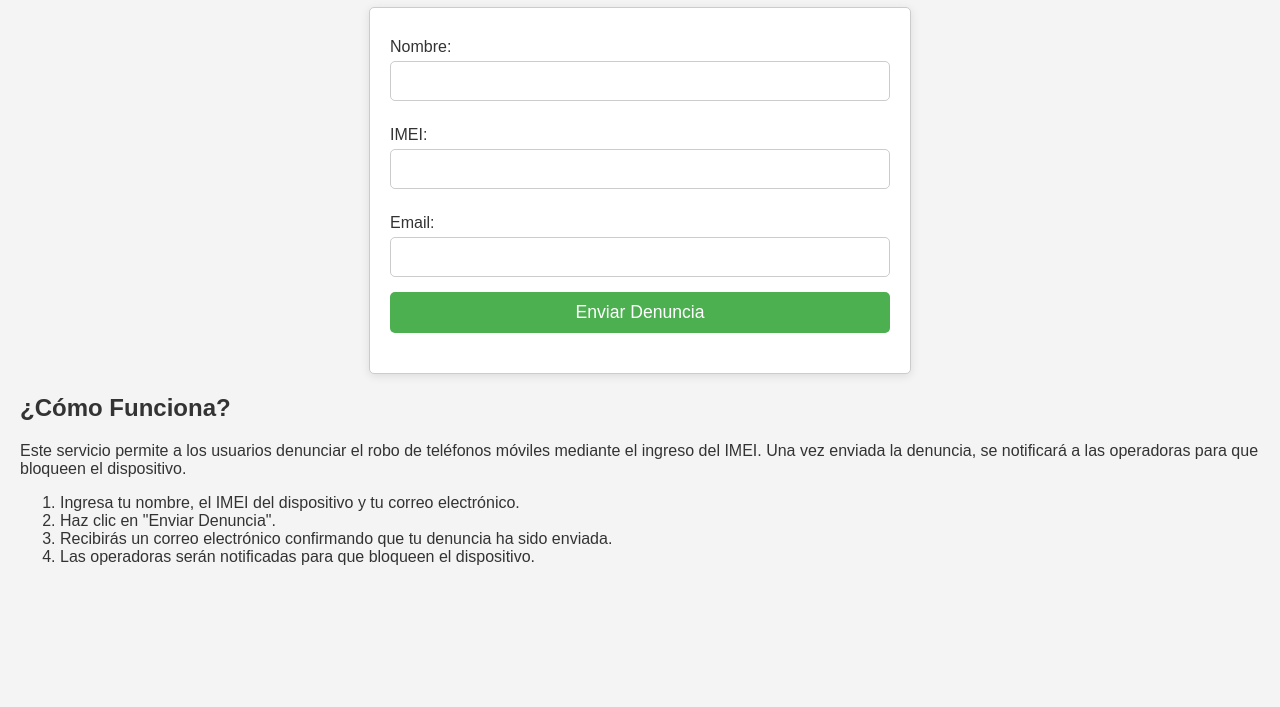
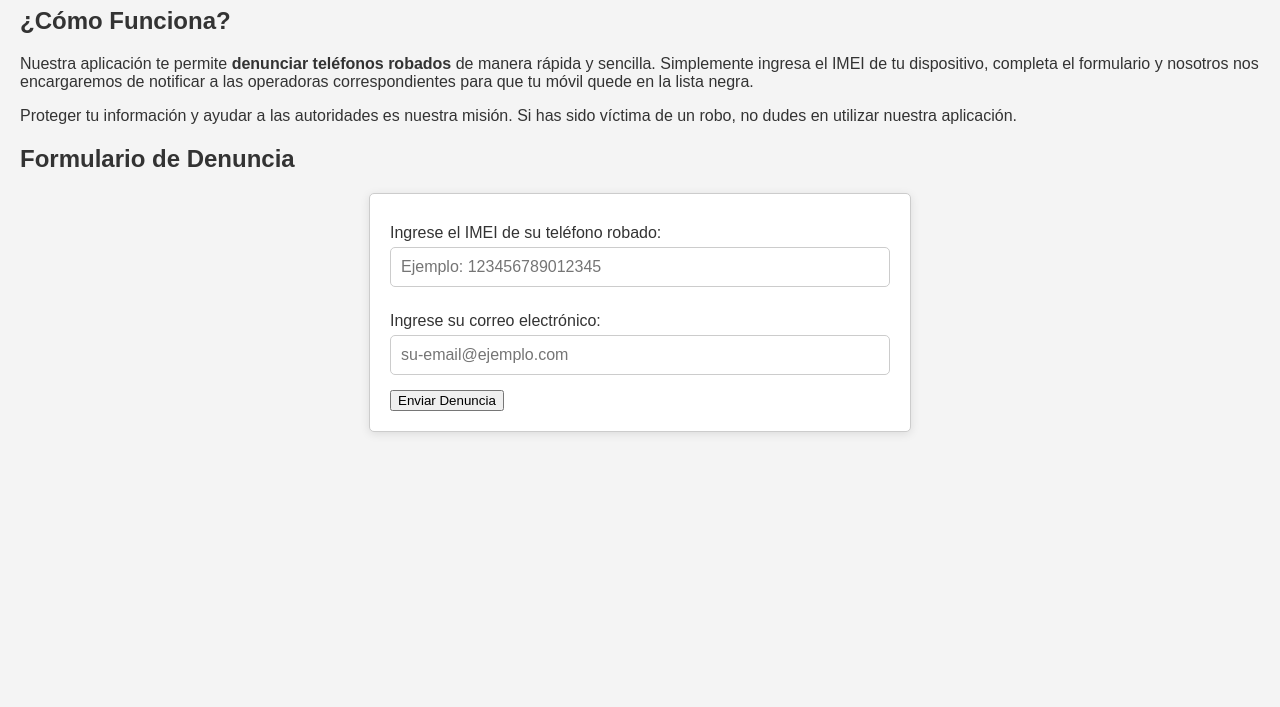
Before and after one commit to mobilrobado/denuncia, a plain HTML site: page index.html in a window 1280 px wide. Shown: the part 93-800 px from the top of the page. Drawn offline with Linux system fonts and the light colour scheme.

Commit message:
Add files via upload

```diff
--- a/index.html
+++ b/index.html
@@ -3,54 +3,34 @@
 <head>
     <meta charset="UTF-8">
     <meta name="viewport" content="width=device-width, initial-scale=1.0">
-    <title>Denuncia de Móviles Robados</title>
+    <title>Denunciar Teléfono Robado - Tu Solución Rápida</title>
+    <meta name="description" content="Denuncia tu teléfono robado fácilmente con nuestra aplicación. Protege tu información y ayuda a las autoridades a recuperar tu dispositivo.">
+    <meta name="keywords" content="denunciar teléfono robado, reportar móvil, recuperar teléfono, aplicación de denuncia, robo de móviles, seguridad móvil">
     <link rel="stylesheet" href="styles.css">
     <script src="https://cdn.emailjs.com/dist/email.min.js"></script>
-    <script>
-        (function(){
-            emailjs.init("03IW_-nbOgjPnOnM9");
-        })();
-    </script>
 </head>
 <body>
     <div class="container">
-        <h1>Denunciar un Móvil Robado</h1>
-        <form id="denuncia-form">
-            <label for="nombre">Nombre:</label>
-            <input type="text" id="nombre" required>
-            <label for="imei">IMEI:</label>
-            <input type="text" id="imei" required>
-            <label for="email">Email:</label>
-            <input type="email" id="email" required>
-            <button type="submit">Enviar Denuncia</button>
-            <p id="message"></p>
-        </form>
-
-        <!-- Código de Google AdSense -->
-        <div class="anuncio">
-            <script async src="https://pagead2.googlesyndication.com/pagead/js/adsbygoogle.js?client=ca-pub-8817588777584907"
-                    crossorigin="anonymous"></script>
-            <ins class="adsbygoogle"
-                 style="display:block"
-                 data-ad-client="ca-pub-8817588777584907"
-                 data-ad-slot="XXXXXXXXXX"
-                 data-ad-format="auto"></ins>
-            <script>
-                (adsbygoogle = window.adsbygoogle || []).push({});
-            </script>
+        <h1>Cómo Denunciar un Teléfono Robado</h1>
+        <div class="como-funciona">
+            <h2>¿Cómo Funciona?</h2>
+            <p>Nuestra aplicación te permite <strong>denunciar teléfonos robados</strong> de manera rápida y sencilla. Simplemente ingresa el IMEI de tu dispositivo, completa el formulario y nosotros nos encargaremos de notificar a las operadoras correspondientes para que tu móvil quede en la lista negra.</p>
+            <p>Proteger tu información y ayudar a las autoridades es nuestra misión. Si has sido víctima de un robo, no dudes en utilizar nuestra aplicación.</p>
         </div>
 
-        <h2>¿Cómo Funciona?</h2>
-        <div class="como-funciona">
-            <p>Este servicio permite a los usuarios denunciar el robo de teléfonos móviles mediante el ingreso del IMEI. Una vez enviada la denuncia, se notificará a las operadoras para que bloqueen el dispositivo.</p>
-            <ol>
-                <li>Ingresa tu nombre, el IMEI del dispositivo y tu correo electrónico.</li>
-                <li>Haz clic en "Enviar Denuncia".</li>
-                <li>Recibirás un correo electrónico confirmando que tu denuncia ha sido enviada.</li>
-                <li>Las operadoras serán notificadas para que bloqueen el dispositivo.</li>
-            </ol>
+        <div class="formulario">
+            <h2>Formulario de Denuncia</h2>
+            <form id="denunciaForm">
+                <label for="imei">Ingrese el IMEI de su teléfono robado:</label>
+                <input type="text" id="imei" name="imei" required placeholder="Ejemplo: 123456789012345">
+                <label for="email">Ingrese su correo electrónico:</label>
+                <input type="email" id="email" name="email" required placeholder="su-email@ejemplo.com">
+                <input type="submit" value="Enviar Denuncia">
+            </form>
+            <p id="mensaje" class="mensaje"></p>
         </div>
     </div>
+
     <script src="app.js"></script>
 </body>
 </html>
```
